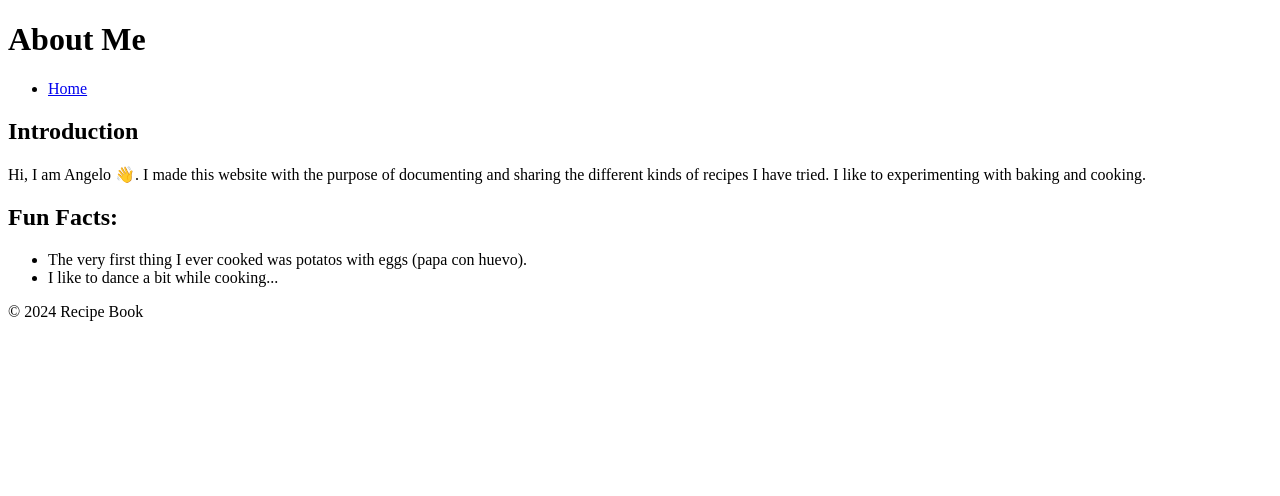
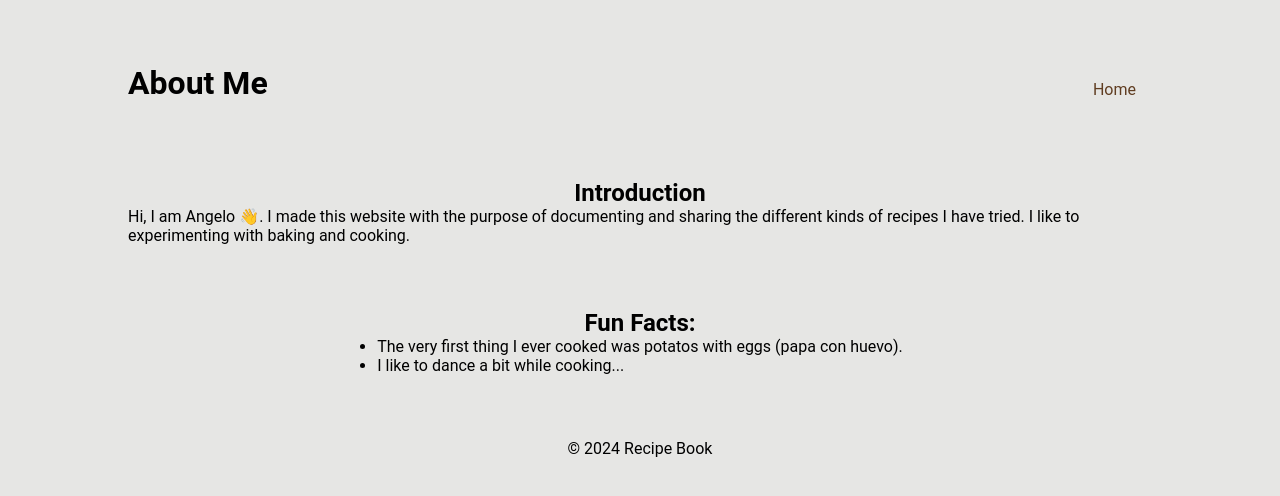
Before and after one commit to anjelotin/recipes, a website: page public/about.html in a window 1280 px wide. Drawn offline with Linux system fonts and the light colour scheme.

Commit message:
add about.html and style.css

```diff
--- a/public/about.html
+++ b/public/about.html
@@ -4,10 +4,11 @@
     <meta charset="UTF-8">
     <meta name="viewport" content="width=device-width, initial-scale=1.0">
     <title>About Me</title>
+    <link rel="stylesheet" href="styles.css">
 </head>
-<body>
+<body class="recipe-body">
     <header>
-        <div class="container">
+        <div class="about-container">
             <h1>About Me</h1>
             <nav>
                 <ul>
--- a/public/styles.css
+++ b/public/styles.css
@@ -227,3 +227,21 @@ button {
     border-radius: 5px;
     cursor: pointer;
 }
+
+/* About Me page*/
+.about-container {
+    display: flex;
+    justify-content: space-between;
+    margin: 5% 10%;
+}
+.about-container ul {
+    list-style-type: none;
+    padding: 1rem;
+}
+.container {
+    display: flex;
+    flex-direction: column;
+    justify-content: center;
+    align-items: center;
+    margin: 5% 10%;
+}
```
